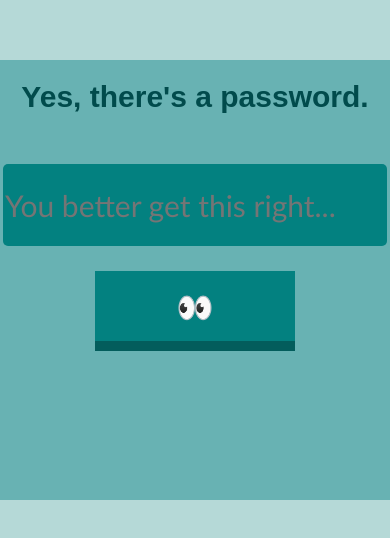
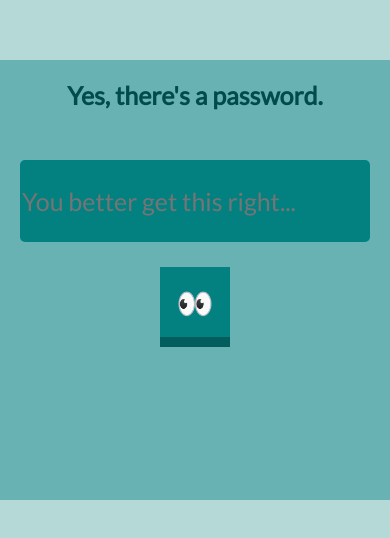
Before and after one commit to TheAereus/PasscodeLetter, a SvelteKit app: page / in a window 390 px wide. Shown: the part 142-680 px from the top of the page. Built offline with nearby package versions, Linux system fonts and the light colour scheme.

Commit message:
more aesthetic changes + final font

```diff
--- a/src/routes/+layout.svelte
+++ b/src/routes/+layout.svelte
@@ -12,7 +12,8 @@
 		color: #014b4c;
 		padding: 0;
 		margin: 0;
-		font-family: 'Montserrat', sans-serif;
+		overflow: hidden;
+		font-family: 'Lato',sans-serif;
 	}
 
 	.app {
--- a/src/routes/+page.svelte
+++ b/src/routes/+page.svelte
@@ -2,6 +2,7 @@
 </script>
 
 <svelte:head>
+	<link href='https://fonts.googleapis.com/css?family=Lato' rel='stylesheet'>
 	<title>Password</title>
 	<meta name="description" content="Svelte demo app" />
 </svelte:head>
@@ -14,6 +15,8 @@
 
 <style>
 
+
+
 	.mainBox {
 		display: flex;
 		flex-direction: column;
@@ -24,7 +27,7 @@
 		width: 680px;
 		height: 400px;
 		text-align: center;
-		font-size: 30px;
+		font-size: 25px;
 		font-weight: 600;
 	}
 
@@ -33,7 +36,7 @@
 		margin-bottom: 25px;
 		height: 80px;
 		font-size: 30px;
-		font-family: Calibri, sans-serif;
+		font-family: 'Lato', sans-serif;
 		border: 0 solid #038180;
 		border-radius: 5px;
 		background-color: #038180;
@@ -55,10 +58,10 @@
 
 	.mainBox button {
 		align-self: center;
-		width: 200px;
+		width: 70px;
 		height: 70px;
 		font-size: 30px;
-		font-family: Calibri, sans-serif;
+		font-family: 'Lato', sans-serif;
 		border: none;
 		cursor: pointer;
 		box-shadow: 0 10px 0  #035d5c;
@@ -70,4 +73,15 @@
 		margin-top: 10px;
 		box-shadow: 0 0 #035d5c;
 	}
+
+	@media screen and (max-width: 800px) {
+		.mainBox {
+			width: 100%;
+			border-radius: 0;
+		}
+
+		.mainBox input {
+			font-size: 25px;
+		}
+	}
 </style>
```
